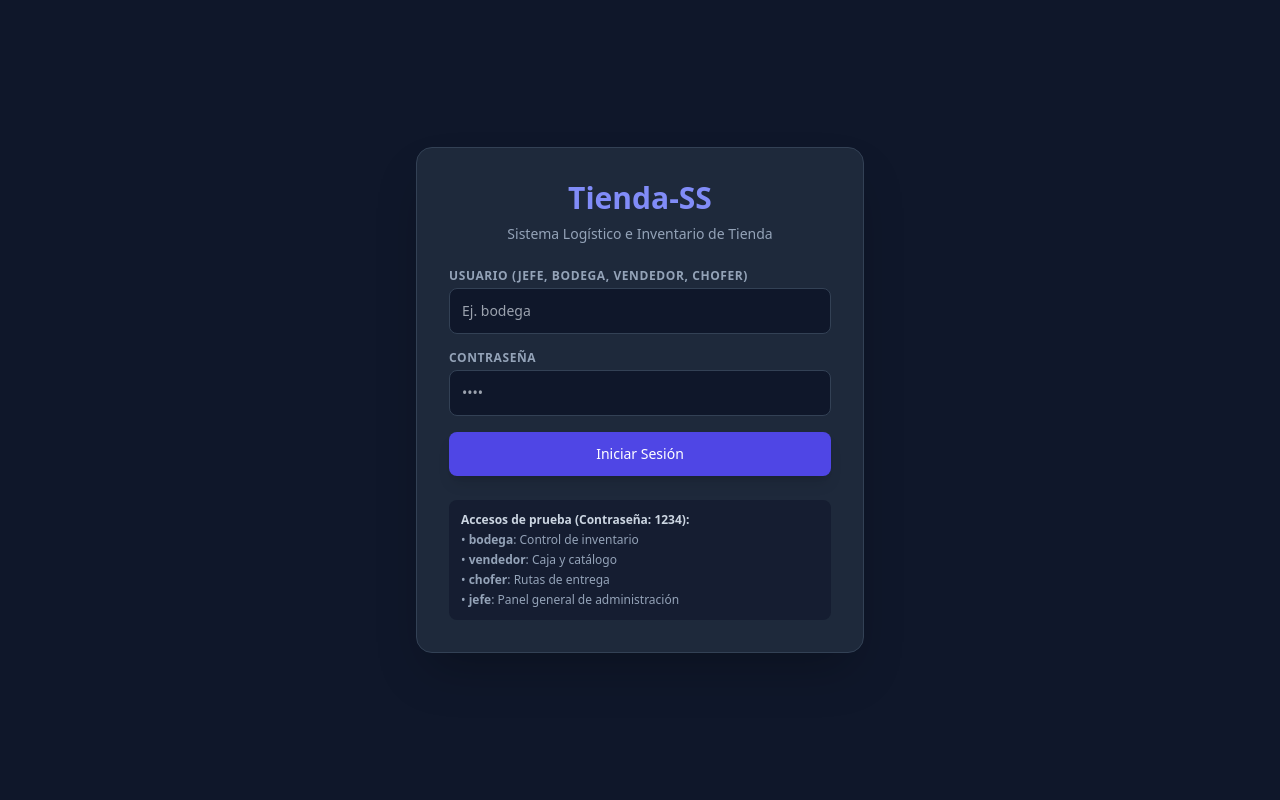
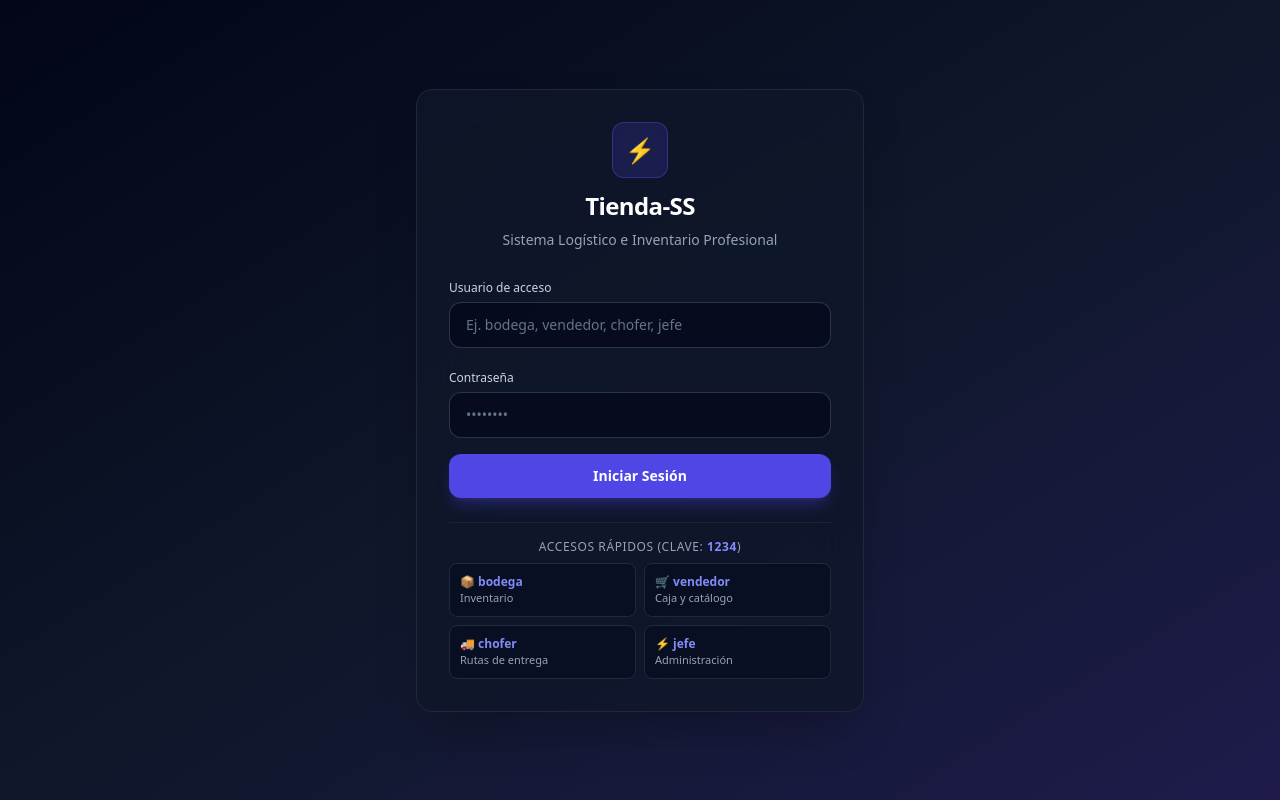
Before and after one commit to elprofenica505-ai/Tienda-SS, a Next.js app: page / in a window 1280 px wide. Built offline with nearby package versions, Linux system fonts and the light colour scheme.

Commit message:
Update page.tsx

```diff
--- a/app/page.tsx
+++ b/app/page.tsx
@@ -8,112 +8,141 @@ export default function TiendaSSApp() {
   const [rol, setRol] = useState<string | null>(null);
   const [usuario, setUsuario] = useState('');
   const [password, setPassword] = useState('');
+  const [error, setError] = useState('');
 
   const handleLogin = (e: React.FormEvent) => {
     e.preventDefault();
-    if (usuario === 'jefe' && password === '1234') setRol('jefe');
-    else if (usuario === 'bodega' && password === '1234') setRol('bodega');
-    else if (usuario === 'vendedor' && password === '1234') setRol('vendedor');
-    else if (usuario === 'chofer' && password === '1234') setRol('chofer');
-    else alert('Credenciales incorrectas. Prueba usuario: jefe / bodega / vendedor / chofer (contraseña: 1234)');
+    setError('');
+    const userClean = usuario.trim().toLowerCase();
+
+    if (
+      (userClean === 'jefe' || userClean === 'bodega' || userClean === 'vendedor' || userClean === 'chofer') &&
+      password === '1234'
+    ) {
+      setRol(userClean);
+    } else {
+      setError('Credenciales incorrectas. Verifica tu usuario y contraseña (1234).');
+    }
   };
 
   if (!rol) {
     return (
-      <div className="min-h-screen bg-slate-900 text-slate-100 flex items-center justify-center p-6">
-        <div className="bg-slate-800 border border-slate-700 p-8 rounded-2xl shadow-2xl w-full max-w-md space-y-6">
+      <main className="min-h-screen bg-gradient-to-br from-slate-950 via-slate-900 to-indigo-950 flex items-center justify-center p-4">
+        <div className="w-full max-w-md bg-slate-900/80 backdrop-blur-xl border border-slate-800 rounded-2xl shadow-2xl p-8 space-y-6">
+
+          {/* Encabezado */}
           <div className="text-center space-y-2">
-            <h1 className="text-3xl font-extrabold text-indigo-400">Tienda-SS</h1>
-            <p className="text-slate-400 text-sm">Sistema Logístico e Inventario de Tienda</p>
+            <div className="inline-flex items-center justify-center w-14 h-14 rounded-xl bg-indigo-600/20 border border-indigo-500/30 text-indigo-400 text-2xl font-bold mb-1 shadow-inner">
+              ⚡
             </div>
+            <h1 className="text-2xl font-extrabold tracking-tight text-white">Tienda-SS</h1>
+            <p className="text-sm text-slate-400">Sistema Logístico e Inventario Profesional</p>
+          </div>
+
+          {/* Formulario de Acceso */}
           <form onSubmit={handleLogin} className="space-y-4">
-            <div>
-              <label className="block text-xs font-semibold uppercase tracking-wider text-slate-400 mb-1">
-                Usuario (jefe, bodega, vendedor, chofer)
-              </label>
+            {error && (
+              <div className="bg-rose-500/10 border border-rose-500/30 text-rose-400 text-xs p-3 rounded-xl text-center">
+                {error}
+              </div>
+            )}
+
+            <div className="space-y-1">
+              <label className="text-xs font-medium text-slate-300">Usuario de acceso</label>
               <input
                 type="text"
-                placeholder="Ej. bodega"
+                placeholder="Ej. bodega, vendedor, chofer, jefe"
                 value={usuario}
                 onChange={(e) => setUsuario(e.target.value)}
-                className="w-full bg-slate-900 border border-slate-700 rounded-lg p-3 text-sm text-white focus:outline-none focus:border-indigo-500"
+                className="w-full bg-slate-950/60 border border-slate-700/80 rounded-xl px-4 py-3 text-sm text-white placeholder-slate-500 focus:outline-none focus:border-indigo-500 focus:ring-1 focus:ring-indigo-500 transition"
                 required
               />
             </div>
-            <div>
-              <label className="block text-xs font-semibold uppercase tracking-wider text-slate-400 mb-1">
-                Contraseña
-              </label>
+
+            <div className="space-y-1">
+              <label className="text-xs font-medium text-slate-300">Contraseña</label>
               <input
                 type="password"
-                placeholder="••••"
+                placeholder="••••••••"
                 value={password}
                 onChange={(e) => setPassword(e.target.value)}
-                className="w-full bg-slate-900 border border-slate-700 rounded-lg p-3 text-sm text-white focus:outline-none focus:border-indigo-500"
+                className="w-full bg-slate-950/60 border border-slate-700/80 rounded-xl px-4 py-3 text-sm text-white placeholder-slate-500 focus:outline-none focus:border-indigo-500 focus:ring-1 focus:ring-indigo-500 transition"
                 required
               />
             </div>
+
             <button
               type="submit"
-              className="w-full bg-indigo-600 hover:bg-indigo-500 text-white font-medium py-3 rounded-lg transition shadow-lg text-sm"
+              className="w-full bg-indigo-600 hover:bg-indigo-500 active:scale-[0.99] text-white font-semibold rounded-xl py-3 text-sm shadow-lg shadow-indigo-600/30 transition duration-200"
             >
               Iniciar Sesión
             </button>
           </form>
-          <div className="bg-slate-900/60 p-3 rounded-lg text-xs text-slate-400 space-y-1">
-            <p className="font-semibold text-slate-300">Accesos de prueba (Contraseña: 1234):</p>
-            <p>• <b>bodega</b>: Control de inventario</p>
-            <p>• <b>vendedor</b>: Caja y catálogo</p>
-            <p>• <b>chofer</b>: Rutas de entrega</p>
-            <p>• <b>jefe</b>: Panel general de administración</p>
+
+          {/* Accesos rápidos de prueba */}
+          <div className="border-t border-slate-800/80 pt-4 space-y-2">
+            <p className="text-xs font-medium text-slate-400 text-center uppercase tracking-wider">
+              Accesos rápidos (Clave: <span className="text-indigo-400 font-bold">1234</span>)
+            </p>
+            <div className="grid grid-cols-2 gap-2 text-xs">
+              <div className="bg-slate-950/40 border border-slate-800 p-2.5 rounded-lg">
+                <span className="font-bold text-indigo-400 block">📦 bodega</span>
+                <span className="text-slate-400 text-[11px]">Inventario</span>
+              </div>
+              <div className="bg-slate-950/40 border border-slate-800 p-2.5 rounded-lg">
+                <span className="font-bold text-indigo-400 block">🛒 vendedor</span>
+                <span className="text-slate-400 text-[11px]">Caja y catálogo</span>
+              </div>
+              <div className="bg-slate-950/40 border border-slate-800 p-2.5 rounded-lg">
+                <span className="font-bold text-indigo-400 block">🚚 chofer</span>
+                <span className="text-slate-400 text-[11px]">Rutas de entrega</span>
+              </div>
+              <div className="bg-slate-950/40 border border-slate-800 p-2.5 rounded-lg">
+                <span className="font-bold text-indigo-400 block">⚡ jefe</span>
+                <span className="text-slate-400 text-[11px]">Administración</span>
               </div>
             </div>
           </div>
+
+        </div>
+      </main>
     );
   }
 
   return (
-    <div className="min-h-screen bg-slate-900 text-slate-100">
-      <nav className="bg-slate-800 border-b border-slate-700 px-6 py-3 flex justify-between items-center shadow">
-        <div className="flex items-center space-x-3">
-          <span className="font-bold text-lg text-indigo-400">Tienda-SS</span>
-          <span className="text-xs bg-slate-700 px-2.5 py-1 rounded-full text-slate-300 uppercase">
-            Rol: {rol}
-          </span>
-        </div>
+    <div className="relative min-h-screen bg-slate-950">
+      <div className="absolute top-4 right-4 z-50">
         <button
           onClick={() => setRol(null)}
-          className="bg-rose-600/80 hover:bg-rose-600 text-white text-xs font-medium px-3 py-1.5 rounded-lg transition shadow"
+          className="bg-slate-800 hover:bg-slate-700 text-slate-200 border border-slate-700 px-4 py-2 rounded-xl text-xs font-medium shadow-md transition"
         >
-          Cerrar Sesión
+          🚪 Cerrar Sesión
         </button>
-      </nav>
+      </div>
 
-      <main>
       {rol === 'bodega' && <InventarioBodega />}
       {rol === 'vendedor' && <ModuloVentas />}
       {rol === 'chofer' && <ModuloChofer />}
       {rol === 'jefe' && (
-          <div className="p-6 max-w-6xl mx-auto space-y-6">
-            <h1 className="text-2xl font-bold">👑 Panel General de Administración (Jefe)</h1>
-            <p className="text-slate-400">Bienvenido al centro de mando. Aquí puedes supervisar todos los módulos:</p>
-            <div className="grid grid-cols-1 md:grid-cols-3 gap-6 pt-4">
-              <div onClick={() => setRol('bodega')} className="bg-slate-800 border border-slate-700 p-6 rounded-xl cursor-pointer hover:border-indigo-500 transition shadow">
-                <h3 className="text-lg font-bold text-indigo-300">📦 Inventario Bodega</h3>
-                <p className="text-slate-400 text-sm mt-2">Gestionar entradas, salidas y existencias físicas.</p>
+        <div className="min-h-screen bg-slate-900 text-slate-100 p-8 flex flex-col items-center justify-center space-y-6">
+          <div className="max-w-xl w-full bg-slate-800 border border-slate-700 p-8 rounded-2xl shadow-xl text-center space-y-4">
+            <h1 className="text-3xl font-bold text-indigo-400">Panel General de Administración</h1>
+            <p className="text-slate-300 text-sm">
+              Bienvenido al núcleo de control gerencial de Tienda-SS. Desde aquí supervisas operaciones globales, finanzas y logística.
+            </p>
+            <div className="grid grid-cols-2 gap-4 pt-4">
+              <div className="bg-slate-900 p-4 rounded-xl border border-slate-700">
+                <span className="text-2xl font-bold text-emerald-400 block">$12,450</span>
+                <span className="text-xs text-slate-400">Ventas del Día</span>
               </div>
-              <div onClick={() => setRol('vendedor')} className="bg-slate-800 border border-slate-700 p-6 rounded-xl cursor-pointer hover:border-indigo-500 transition shadow">
-                <h3 className="text-lg font-bold text-emerald-300">🏷️ Módulo de Ventas</h3>
-                <p className="text-slate-400 text-sm mt-2">Consultar catálogo, precios y facturar a clientes.</p>
+              <div className="bg-slate-900 p-4 rounded-xl border border-slate-700">
+                <span className="text-2xl font-bold text-indigo-400 block">4 Rutas</span>
+                <span className="text-xs text-slate-400">Activas en Ruta</span>
               </div>
-              <div onClick={() => setRol('chofer')} className="bg-slate-800 border border-slate-700 p-6 rounded-xl cursor-pointer hover:border-indigo-500 transition shadow">
-                <h3 className="text-lg font-bold text-amber-300">🚚 Rutas de Envíos</h3>
-                <p className="text-slate-400 text-sm mt-2">Supervisar entregas y estados de transporte.</p>
             </div>
           </div>
         </div>
       )}
-      </main>
     </div>
   );
 }
```
Lines whose indentation alone changed are shown as unchanged.
